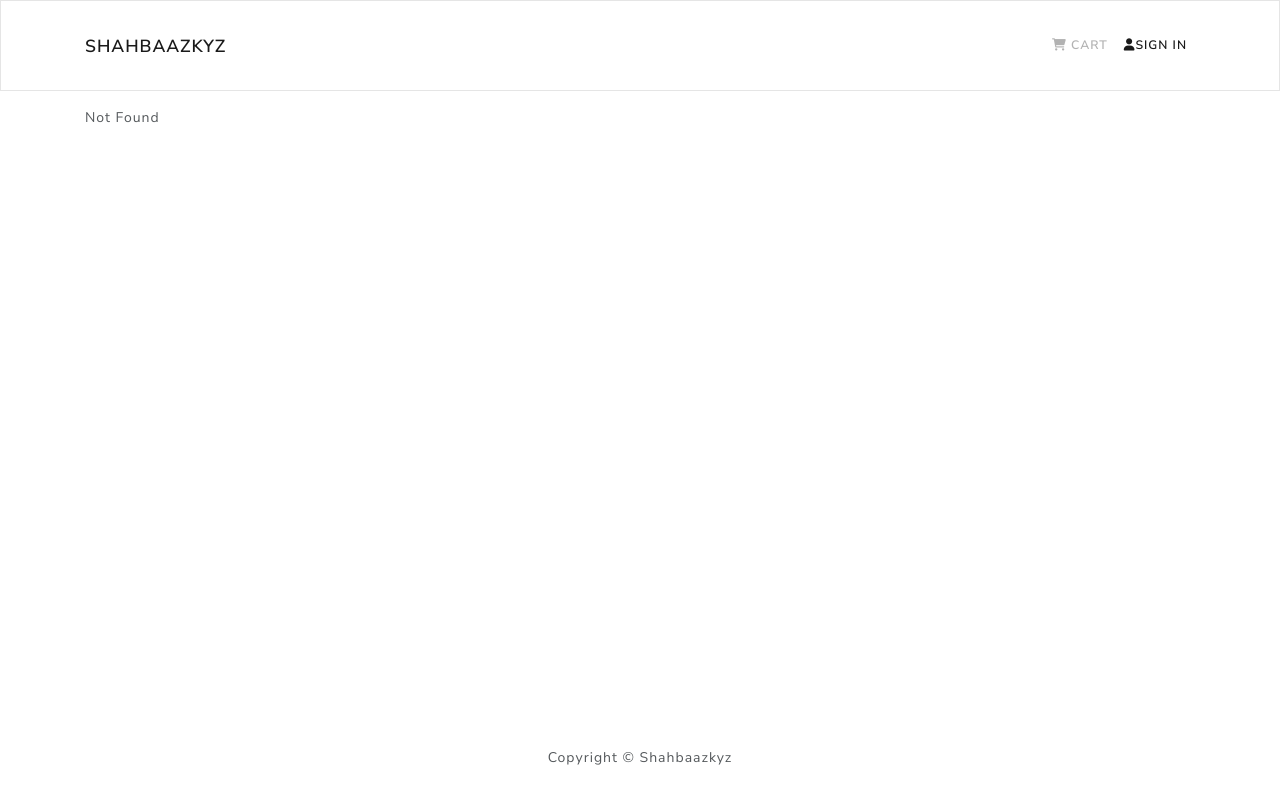
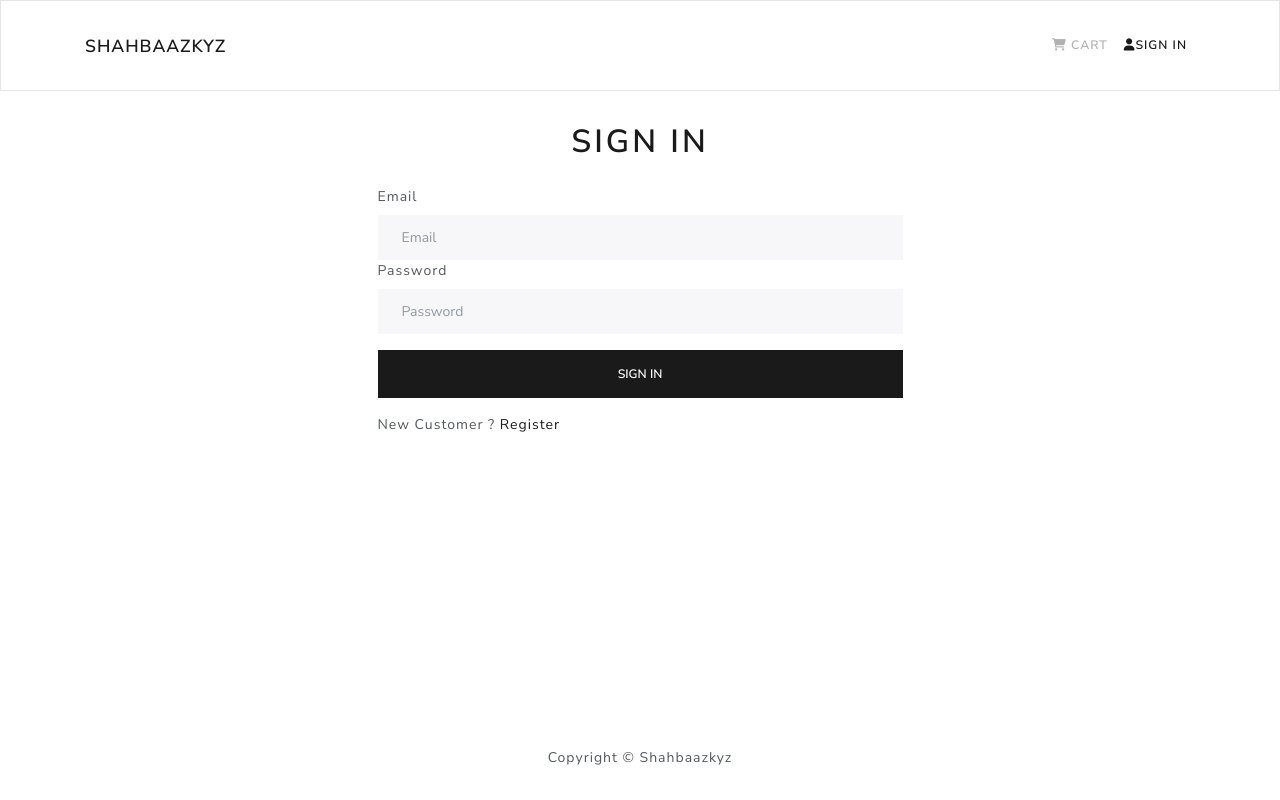
Before and after one commit to shahbaazkyz/MERN-E-Commerce-App, a React (Create React App) app in the folder frontend/: page /login in a window 1280 px wide. Before the commit this address had no page. Built offline with nearby package versions, Linux system fonts and the light colour scheme.

Commit message:
✅ Login screen added!

```diff
--- a/frontend/src/App.js
+++ b/frontend/src/App.js
@@ -5,6 +5,7 @@ import HomeScreen from "./pages/HomeScreen";
 import { BrowserRouter as Router, Routes, Route } from "react-router-dom";
 import ProductScreen from "./pages/ProductScreen";
 import CartScreen from "./pages/CartScreen";
+import LoginScreen from "./pages/LoginScreen";
 
 function App() {
   return (
@@ -13,12 +14,13 @@ function App() {
       <main className="py-3">
         <Container>
           <Routes>
-            <Route index path="/" element={<HomeScreen />} />
             <Route path="/product/:id" element={<ProductScreen />} />
+            <Route path="/login" element={<LoginScreen />} />
             <Route path="/cart" element={<CartScreen />}>
               <Route path=":id" element={<CartScreen />} />
             </Route>
             <Route path="*" element={<div>Not Found</div>} />
+            <Route index path="/" element={<HomeScreen />} />
           </Routes>
         </Container>
       </main>
--- /dev/null
+++ b/frontend/src/components/FormContainer.js
@@ -0,0 +1,16 @@
+import React from "react";
+import { Container, Row, Col } from "react-bootstrap";
+
+const FormContainer = ({ children }) => {
+  return (
+    <Container>
+      <Row className="justify-content-md-center ">
+        <Col xs={12} md={6}>
+          {children}
+        </Col>
+      </Row>
+    </Container>
+  );
+};
+
+export default FormContainer;
--- /dev/null
+++ b/frontend/src/pages/LoginScreen.js
@@ -0,0 +1,75 @@
+import React, { useState, useEffect } from "react";
+import { useDispatch, useSelector } from "react-redux";
+import { login } from "../redux/actions/userActions";
+import { Link, useLocation, useNavigate, useParams } from "react-router-dom";
+import { Form, Button, Row, Col } from "react-bootstrap";
+import Message from "../components/Message";
+import Loader from "../components/Loader";
+import FormContainer from "../components/FormContainer";
+
+const LoginScreen = () => {
+  const [email, setEmail] = useState("");
+  const [password, setPassword] = useState("");
+  const navigate = useNavigate();
+
+  const dispatch = useDispatch();
+  const userLogin = useSelector((state) => state.userLogin);
+  const { loading, error, userInfo } = userLogin;
+
+  const { search } = useLocation();
+
+  const redirect = search ? search.split("=")[1] : "/";
+  console.log(userInfo);
+  useEffect(() => {
+    console.log(userInfo);
+    if (userInfo) {
+      navigate(redirect);
+    }
+  }, [userInfo, navigate, redirect]);
+
+  const submitHandler = (e) => {
+    e.preventDefault();
+    dispatch(login(email, password));
+  };
+  return (
+    <FormContainer>
+      <h1 className="text-center">Sign In</h1>
+      {error && <Message variant="danger">{error}</Message>}
+      {loading && <Loader />}
+      <Form onSubmit={submitHandler}>
+        <Form.Group controlId="email">
+          <Form.Label>Email</Form.Label>
+          <Form.Control
+            type="email"
+            placeholder="Email"
+            value={email}
+            onChange={(e) => setEmail(e.target.value)}
+          ></Form.Control>
+        </Form.Group>
+
+        <Form.Group controlId="password">
+          <Form.Label>Password</Form.Label>
+          <Form.Control
+            type="password"
+            placeholder="Password"
+            value={password}
+            onChange={(e) => setPassword(e.target.value)}
+          ></Form.Control>
+        </Form.Group>
+        <Button type="submit" variant="primary" className="mt-3 btn-block">
+          Sign In
+        </Button>
+      </Form>
+      <Row className="py-3">
+        <Col>
+          New Customer ?{" "}
+          <Link to={redirect ? `/register?redirect=${redirect}` : "/hello"}>
+            Register
+          </Link>
+        </Col>
+      </Row>
+    </FormContainer>
+  );
+};
+
+export default LoginScreen;
```
